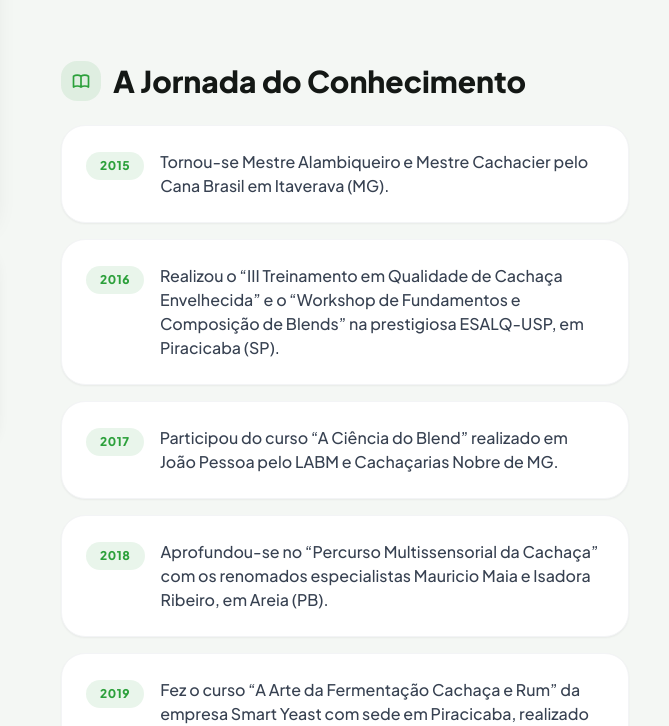
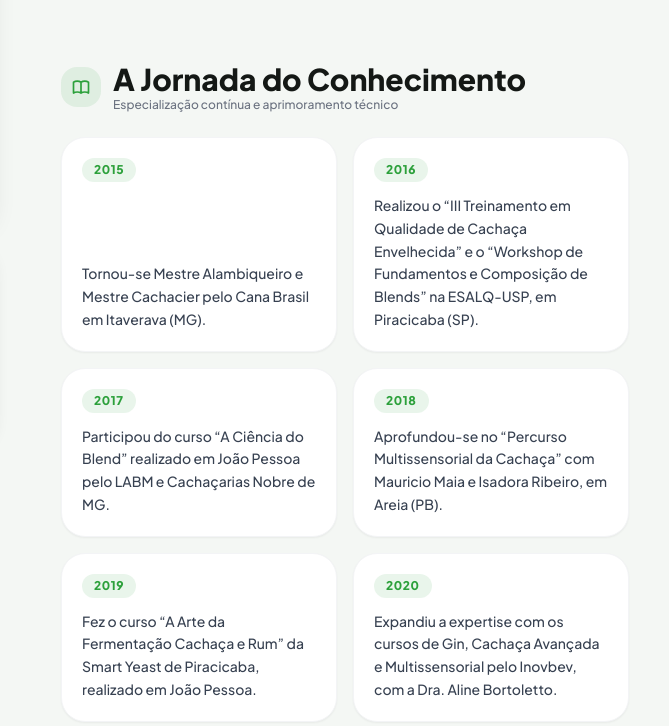
Before and after one commit to pedrofergomes-ai/Site-Cacha-a, a plain HTML site: page index.html in a window 1280 px wide. Shown: the part 3554-4280 px from the top of the page, 611-1280 px from the left. Drawn offline with nearby package versions, Linux system fonts and the light colour scheme.

Commit message:
Update index.html

```diff
--- a/index.html
+++ b/index.html
@@ -273,7 +273,7 @@
       </div>
     </div>
 
-    <!-- LADO DIREITO: TEXTO E JORNADA SEM ESPAÇOS VAZIOS -->
+    <!-- LADO DIREITO: TEXTO E JORNADA EM GRID LADO A LADO -->
     <div>
       <p class="text-canaLight text-xs font-bold uppercase tracking-widest mb-3">Nossa Raiz</p>
       <h2 class="text-3xl md:text-5xl font-extrabold text-night leading-tight">
@@ -287,52 +287,56 @@
       </p>
 
       <!-- ========================================================== -->
-      <!-- JORNADA DO CONHECIMENTO REFORMULADA (SEM ESPAÇOS VAZIOS) -->
+      <!-- JORNADA DO CONHECIMENTO (GRID / CARDS LADO A LADO)         -->
       <!-- ========================================================== -->
       <div class="mt-14 md:mt-16 space-y-6">
         <div class="flex items-center gap-3">
           <div class="w-10 h-10 rounded-2xl bg-canaLight/10 flex items-center justify-center">
             <svg class="w-5 h-5 text-canaLight" fill="none" viewBox="0 0 24 24" stroke="currentColor" stroke-width="2"><path stroke-linecap="round" stroke-linejoin="round" d="M12 6.253v13m0-13C10.832 5.477 9.246 5 7.5 5S4.168 5.477 3 6.253v13C4.168 18.477 5.754 18 7.5 18s3.332.477 4.5 1.253m0-13C13.168 5.477 14.754 5 16.5 5c1.747 0 3.332.477 4.5 1.253v13C19.832 18.477 18.247 18 16.5 18c-1.746 0-3.332.477-4.5 1.253" /></svg>
           </div>
-          <h3 class="text-2xl md:text-3xl font-extrabold text-night">A Jornada do Conhecimento</h3>
+          <div>
+            <h3 class="text-2xl md:text-3xl font-extrabold text-night">A Jornada do Conhecimento</h3>
+            <p class="text-xs text-gray-500 font-medium">Especialização contínua e aprimoramento técnico</p>
+          </div>
         </div>
 
-        <div class="grid grid-cols-1 gap-4">
+        <!-- Grid moderno de cartões em mosaico (lado a lado) -->
+        <div class="grid sm:grid-cols-2 gap-4">
 
           <!-- 2015 -->
-          <div class="bg-white p-5 md:p-6 rounded-3xl shadow-sm border border-gray-100 flex items-start gap-4 hover:border-canaLight/40 hover:shadow-md transition-all duration-300">
-            <span class="px-3.5 py-1.5 rounded-2xl bg-canaLight/10 text-canaLight font-extrabold text-xs tracking-wider shrink-0 mt-0.5">2015</span>
-            <p class="text-sm md:text-base text-gray-700 font-medium leading-relaxed">Tornou-se Mestre Alambiqueiro e Mestre Cachacier pelo Cana Brasil em Itaverava (MG).</p>
+          <div class="bg-white p-5 rounded-3xl shadow-sm border border-gray-100 hover:border-canaLight/40 hover:shadow-md transition-all flex flex-col justify-between">
+            <span class="inline-block w-fit px-3 py-1 rounded-full bg-canaLight/10 text-canaLight font-extrabold text-xs tracking-wider mb-3">2015</span>
+            <p class="text-sm text-gray-700 font-medium leading-relaxed">Tornou-se Mestre Alambiqueiro e Mestre Cachacier pelo Cana Brasil em Itaverava (MG).</p>
           </div>
 
           <!-- 2016 -->
-          <div class="bg-white p-5 md:p-6 rounded-3xl shadow-sm border border-gray-100 flex items-start gap-4 hover:border-canaLight/40 hover:shadow-md transition-all duration-300">
-            <span class="px-3.5 py-1.5 rounded-2xl bg-canaLight/10 text-canaLight font-extrabold text-xs tracking-wider shrink-0 mt-0.5">2016</span>
-            <p class="text-sm md:text-base text-gray-700 font-medium leading-relaxed">Realizou o “III Treinamento em Qualidade de Cachaça Envelhecida” e o “Workshop de Fundamentos e Composição de Blends” na prestigiosa ESALQ-USP, em Piracicaba (SP).</p>
+          <div class="bg-white p-5 rounded-3xl shadow-sm border border-gray-100 hover:border-canaLight/40 hover:shadow-md transition-all flex flex-col justify-between">
+            <span class="inline-block w-fit px-3 py-1 rounded-full bg-canaLight/10 text-canaLight font-extrabold text-xs tracking-wider mb-3">2016</span>
+            <p class="text-sm text-gray-700 font-medium leading-relaxed">Realizou o “III Treinamento em Qualidade de Cachaça Envelhecida” e o “Workshop de Fundamentos e Composição de Blends” na ESALQ-USP, em Piracicaba (SP).</p>
           </div>
 
           <!-- 2017 -->
-          <div class="bg-white p-5 md:p-6 rounded-3xl shadow-sm border border-gray-100 flex items-start gap-4 hover:border-canaLight/40 hover:shadow-md transition-all duration-300">
-            <span class="px-3.5 py-1.5 rounded-2xl bg-canaLight/10 text-canaLight font-extrabold text-xs tracking-wider shrink-0 mt-0.5">2017</span>
-            <p class="text-sm md:text-base text-gray-700 font-medium leading-relaxed">Participou do curso “A Ciência do Blend” realizado em João Pessoa pelo LABM e Cachaçarias Nobre de MG.</p>
+          <div class="bg-white p-5 rounded-3xl shadow-sm border border-gray-100 hover:border-canaLight/40 hover:shadow-md transition-all flex flex-col justify-between">
+            <span class="inline-block w-fit px-3 py-1 rounded-full bg-canaLight/10 text-canaLight font-extrabold text-xs tracking-wider mb-3">2017</span>
+            <p class="text-sm text-gray-700 font-medium leading-relaxed">Participou do curso “A Ciência do Blend” realizado em João Pessoa pelo LABM e Cachaçarias Nobre de MG.</p>
           </div>
 
           <!-- 2018 -->
-          <div class="bg-white p-5 md:p-6 rounded-3xl shadow-sm border border-gray-100 flex items-start gap-4 hover:border-canaLight/40 hover:shadow-md transition-all duration-300">
-            <span class="px-3.5 py-1.5 rounded-2xl bg-canaLight/10 text-canaLight font-extrabold text-xs tracking-wider shrink-0 mt-0.5">2018</span>
-            <p class="text-sm md:text-base text-gray-700 font-medium leading-relaxed">Aprofundou-se no “Percurso Multissensorial da Cachaça” com os renomados especialistas Mauricio Maia e Isadora Ribeiro, em Areia (PB).</p>
+          <div class="bg-white p-5 rounded-3xl shadow-sm border border-gray-100 hover:border-canaLight/40 hover:shadow-md transition-all flex flex-col justify-between">
+            <span class="inline-block w-fit px-3 py-1 rounded-full bg-canaLight/10 text-canaLight font-extrabold text-xs tracking-wider mb-3">2018</span>
+            <p class="text-sm text-gray-700 font-medium leading-relaxed">Aprofundou-se no “Percurso Multissensorial da Cachaça” com Mauricio Maia e Isadora Ribeiro, em Areia (PB).</p>
           </div>
 
           <!-- 2019 -->
-          <div class="bg-white p-5 md:p-6 rounded-3xl shadow-sm border border-gray-100 flex items-start gap-4 hover:border-canaLight/40 hover:shadow-md transition-all duration-300">
-            <span class="px-3.5 py-1.5 rounded-2xl bg-canaLight/10 text-canaLight font-extrabold text-xs tracking-wider shrink-0 mt-0.5">2019</span>
-            <p class="text-sm md:text-base text-gray-700 font-medium leading-relaxed">Fez o curso “A Arte da Fermentação Cachaça e Rum” da empresa Smart Yeast com sede em Piracicaba, realizado em João Pessoa.</p>
+          <div class="bg-white p-5 rounded-3xl shadow-sm border border-gray-100 hover:border-canaLight/40 hover:shadow-md transition-all flex flex-col justify-between">
+            <span class="inline-block w-fit px-3 py-1 rounded-full bg-canaLight/10 text-canaLight font-extrabold text-xs tracking-wider mb-3">2019</span>
+            <p class="text-sm text-gray-700 font-medium leading-relaxed">Fez o curso “A Arte da Fermentação Cachaça e Rum” da Smart Yeast de Piracicaba, realizado em João Pessoa.</p>
           </div>
 
           <!-- 2020 -->
-          <div class="bg-white p-5 md:p-6 rounded-3xl shadow-sm border border-gray-100 flex items-start gap-4 hover:border-canaLight/40 hover:shadow-md transition-all duration-300">
-            <span class="px-3.5 py-1.5 rounded-2xl bg-canaLight/10 text-canaLight font-extrabold text-xs tracking-wider shrink-0 mt-0.5">2020</span>
-            <p class="text-sm md:text-base text-gray-700 font-medium leading-relaxed">Expandiu a expertise com os cursos “Produção e Qualidade do Gin”, “Qualidade e Ciência da Cachaça – Curso Avançado” e “Multissensorial de Destilados” pelo Inovbev, com a Dra. Aline Bortoletto.</p>
+          <div class="bg-white p-5 rounded-3xl shadow-sm border border-gray-100 hover:border-canaLight/40 hover:shadow-md transition-all flex flex-col justify-between">
+            <span class="inline-block w-fit px-3 py-1 rounded-full bg-canaLight/10 text-canaLight font-extrabold text-xs tracking-wider mb-3">2020</span>
+            <p class="text-sm text-gray-700 font-medium leading-relaxed">Expandiu a expertise com os cursos de Gin, Cachaça Avançada e Multissensorial pelo Inovbev, com a Dra. Aline Bortoletto.</p>
           </div>
 
         </div>
@@ -390,7 +394,7 @@
       <a href="produtos.html" class="bg-[#141815] rounded-3xl p-6 border border-black/5 shadow-lg hover:shadow-2xl hover:border-canaLight/40 transition-all duration-300 flex flex-col group text-white">
         <div class="py-6 mb-6 h-48 md:h-56 flex items-center justify-center relative overflow-hidden">
           <div class="absolute inset-0 bg-gradient-to-b from-canaGreen/10 to-transparent rounded-2xl opacity-60"></div>
-          <img src="assets/images/nobrecristal.png" alt="Nobre Cristal 500 ml" class="max-h-full w-auto object-contain drop-shadow-[0_15px_15px_rgba(0,0,0,0.5)] md:group-hover:scale-110 transition-transform duration-500 relative z-10 ai-hq-image">
+          <img src="assets/images/nobrecristal.jpeg" alt="Nobre Cristal 500 ml" class="max-h-full w-auto object-contain drop-shadow-[0_15px_15px_rgba(0,0,0,0.5)] md:group-hover:scale-110 transition-transform duration-500 relative z-10 ai-hq-image">
         </div>
         <h3 class="text-lg font-bold text-white group-hover:text-canaLight transition-colors">Nobre Cristal 500 ml</h3>
         <p class="text-cream/70 text-sm mt-2 leading-relaxed">Branca tradicional, leve e adocicada.</p>
@@ -400,7 +404,7 @@
       <a href="produtos.html" class="bg-[#141815] rounded-3xl p-6 border border-black/5 shadow-lg hover:shadow-2xl hover:border-canaLight/40 transition-all duration-300 flex flex-col group text-white">
         <div class="py-6 mb-6 h-48 md:h-56 flex items-center justify-center relative overflow-hidden">
           <div class="absolute inset-0 bg-gradient-to-b from-canaGreen/10 to-transparent rounded-2xl opacity-60"></div>
-          <img src="assets/images/vaquejada750.png" alt="Arretada Vaquejada 750 ml" class="max-h-full w-auto object-contain drop-shadow-[0_15px_15px_rgba(0,0,0,0.5)] md:group-hover:scale-110 transition-transform duration-500 relative z-10 ai-hq-image">
+          <img src="assets/images/nobrearretada.jpeg" alt="Arretada Vaquejada 750 ml" class="max-h-full w-auto object-contain drop-shadow-[0_15px_15px_rgba(0,0,0,0.5)] md:group-hover:scale-110 transition-transform duration-500 relative z-10 ai-hq-image">
         </div>
         <h3 class="text-lg font-bold text-white group-hover:text-canaLight transition-colors">Arretada Vaquejada 750 ml</h3>
         <p class="text-cream/70 text-sm mt-2 leading-relaxed">Blend de envelhecidas em carvalho, jaqueira e jequitibá rosa.</p>
@@ -410,7 +414,7 @@
       <a href="produtos.html" class="bg-[#141815] rounded-3xl p-6 border border-black/5 shadow-lg hover:shadow-2xl hover:border-canaLight/40 transition-all duration-300 flex flex-col group text-white">
         <div class="py-6 mb-6 h-48 md:h-56 flex items-center justify-center relative overflow-hidden">
           <div class="absolute inset-0 bg-gradient-to-b from-canaGreen/10 to-transparent rounded-2xl opacity-60"></div>
-          <img src="assets/images/umburana.png" alt="Nobre Umburana 500 ml" class="max-h-full w-auto object-contain drop-shadow-[0_15px_15px_rgba(0,0,0,0.5)] md:group-hover:scale-110 transition-transform duration-500 relative z-10 ai-hq-image">
+          <img src="assets/images/nobreumburana.jpeg" alt="Nobre Umburana 500 ml" class="max-h-full w-auto object-contain drop-shadow-[0_15px_15px_rgba(0,0,0,0.5)] md:group-hover:scale-110 transition-transform duration-500 relative z-10 ai-hq-image">
         </div>
         <h3 class="text-lg font-bold text-white group-hover:text-canaLight transition-colors">Nobre Umburana 500 ml</h3>
         <p class="text-cream/70 text-sm mt-2 leading-relaxed">100% umburana, notas marcantes de baunilha e canela.</p>
@@ -420,7 +424,7 @@
       <a href="produtos.html" class="bg-[#141815] rounded-3xl p-6 border border-black/5 shadow-lg hover:shadow-2xl hover:border-canaLight/40 transition-all duration-300 flex flex-col group text-white">
         <div class="py-6 mb-6 h-48 md:h-56 flex items-center justify-center relative overflow-hidden">
           <div class="absolute inset-0 bg-gradient-to-b from-canaGreen/10 to-transparent rounded-2xl opacity-60"></div>
-          <img src="assets/images/corsario40.png" alt="Rum Corsário 40%" class="max-h-full w-auto object-contain drop-shadow-[0_15px_15px_rgba(0,0,0,0.5)] md:group-hover:scale-110 transition-transform duration-500 relative z-10 ai-hq-image">
+          <img src="assets/images/rumcorsario.jpeg" alt="Rum Corsário 40%" class="max-h-full w-auto object-contain drop-shadow-[0_15px_15px_rgba(0,0,0,0.5)] md:group-hover:scale-110 transition-transform duration-500 relative z-10 ai-hq-image">
         </div>
         <h3 class="text-lg font-bold text-white group-hover:text-canaLight transition-colors">Rum Corsário 40%</h3>
         <p class="text-cream/70 text-sm mt-2 leading-relaxed">Envelhecido em carvalho americano novo.</p>
```
